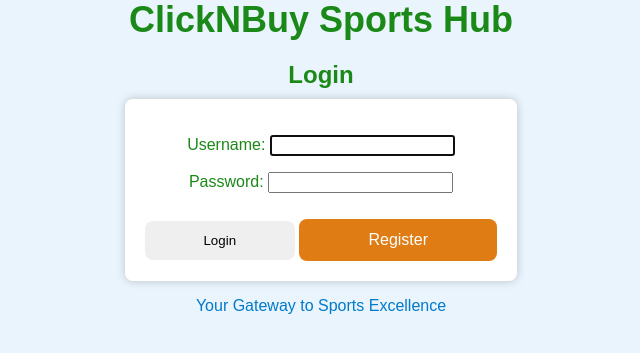
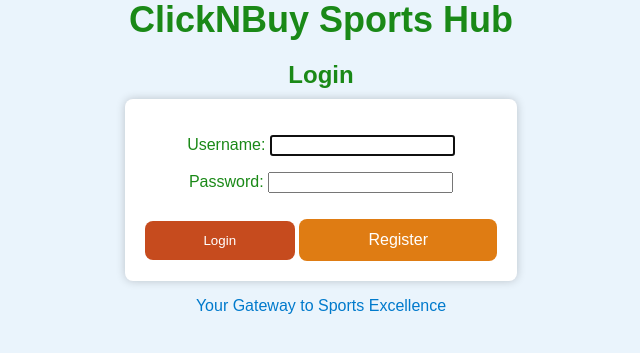
Before and after one commit to Lifeisforty2/shopping, a Django app: page /login/ in a window 1280 px wide. Shown: the part 247-600 px from the top of the page, without its empty margins (319-959 px from the left). Run offline with Django 4.2, Linux system fonts and the light colour scheme.

Commit message:
Testing login styling6

```diff
--- a/shop/static/shop/style.css
+++ b/shop/static/shop/style.css
@@ -50,6 +50,7 @@ h2 {
 /* Button styling */
 .register-button,
 .logout-button,
+.button-primary,
 .button {
     border: none;
     padding: 12px 24px;
--- a/shop/templates/login.html
+++ b/shop/templates/login.html
@@ -12,7 +12,7 @@
         <form method="post" action="{% url 'login' %}">
             {% csrf_token %}
             {{ form.as_p }}
-            <button type="submit" class="button">Login</button>
+            <button type="submit" class="button-primary">Login</button>
             <a href="{% url 'register' %} " class="register-button">Register</a>
         </form>
         <p class="slogan">Your Gateway to Sports Excellence</p>
```
